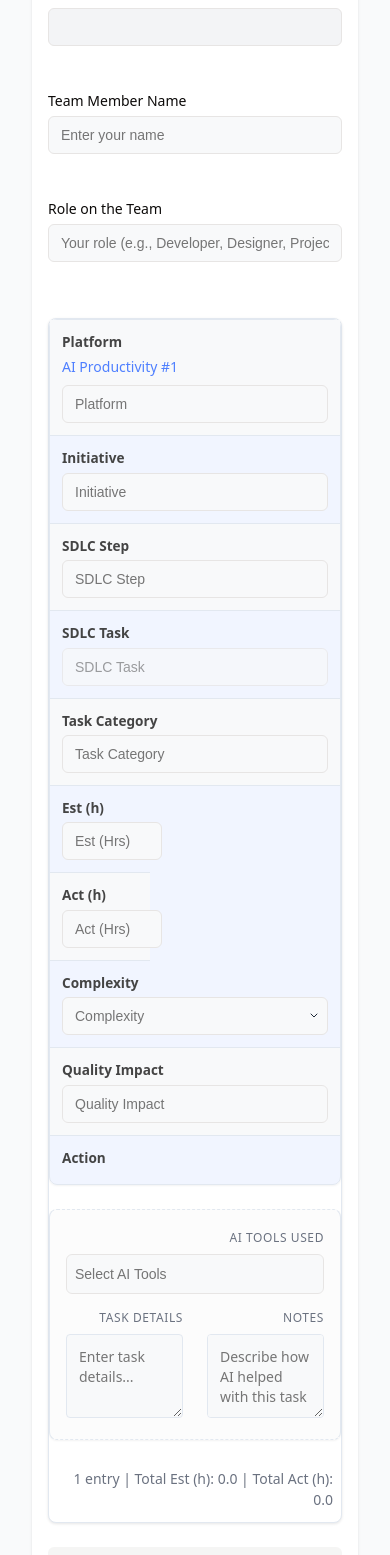
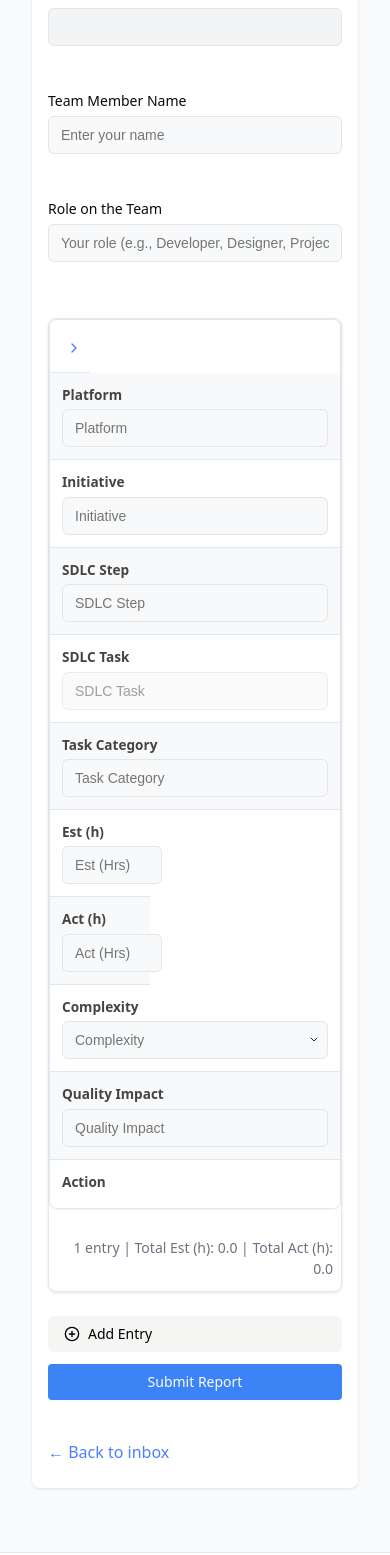
Before and after one commit to syckki/team-sync, a Next.js app: page /view/1/report in a window 390 px wide. Shown: the part 434-1989 px from the top of the page. Built offline with nearby package versions, Linux system fonts and the light colour scheme.

Commit message:
Restored to 'e3be4ca0b44e3d5d2dd88e14693b1b6581f8b3a9'
Replit-Restored-To: e3be4ca0b44e3d5d2dd88e14693b1b6581f8b3a9

```diff
--- a/components/presentational/ResponsiveTable.js
+++ b/components/presentational/ResponsiveTable.js
@@ -186,26 +186,6 @@ const ResponsiveTable = ({
   onRowToggle = null,
   customSummaryRow = null,
 }) => {
-  // State to track window width
-  const [isMobile, setIsMobile] = React.useState(false);
-
-  // Effect to check if we're on mobile/tablet viewport (≤1200px)
-  React.useEffect(() => {
-    // Handler to call on window resize
-    const handleResize = () => {
-      setIsMobile(window.innerWidth <= 1200);
-    };
-
-    // Set on initial load
-    handleResize();
-
-    // Add event listener
-    window.addEventListener("resize", handleResize);
-
-    // Remove event listener on cleanup
-    return () => window.removeEventListener("resize", handleResize);
-  }, []);
-
   // Return empty state if no data
   if (!data || data.length === 0) {
     return <EmptyState>{emptyMessage}</EmptyState>;
@@ -235,12 +215,12 @@ const ResponsiveTable = ({
             <React.Fragment key={row[keyField] || rowIndex}>
               <tr
                 className={
-                  expandableRowRender && (isMobile || expandedRows[row[keyField]])
+                  expandableRowRender && expandedRows[row[keyField]]
                     ? "expanded"
                     : ""
                 }
               >
-                {/* Expansion toggle if expandable rows are enabled - hide on mobile */}
+                {/* Expansion toggle if expandable rows are enabled */}
                 {expandableRowRender && (
                   <td
                     onClick={() => onRowToggle && onRowToggle(row[keyField])}
@@ -250,8 +230,7 @@ const ResponsiveTable = ({
                       userSelect: "none", /* Prevent text selection on click */
                       WebkitUserSelect: "none", /* For Safari */
                       MozUserSelect: "none", /* For Firefox */
-                      msUserSelect: "none", /* For IE/Edge */
-                      display: isMobile ? "none" : "table-cell" /* Hide on mobile */
+                      msUserSelect: "none" /* For IE/Edge */
                     }}
                   >
                     <div className="expand-icon">
@@ -273,27 +252,11 @@ const ResponsiveTable = ({
 
                 {columns.map((column, colIndex) => {
                   // Prepare the cell content
-                  let cellContent = renderCustomCell
+                  const cellContent = renderCustomCell
                     ? renderCustomCell(row, column.field, column)
                     : column.render
                       ? column.render(row[column.field], row)
                       : row[column.field];
-
-                  // For mobile view, add the AI Productivity # sequence to the first column
-                  if (isMobile && colIndex === 0) {
-                    cellContent = (
-                      <>
-                        <div style={{
-                          fontWeight: "500",
-                          color: "#4e7fff",
-                          marginBottom: "0.5rem"
-                        }}>
-                          AI Productivity #{rowIndex + 1}
-                        </div>
-                        {cellContent}
-                      </>
-                    );
-                  }
 
                   return (
                     <td
@@ -310,10 +273,10 @@ const ResponsiveTable = ({
                 })}
               </tr>
 
-              {/* Expandable detail row if provided and row is expanded (or on mobile) */}
-              {expandableRowRender && (isMobile || expandedRows[row[keyField]]) && (
+              {/* Expandable detail row if provided and row is expanded */}
+              {expandableRowRender && expandedRows[row[keyField]] && (
                 <tr className="detail-row">
-                  <td colSpan={isMobile ? columns.length : columns.length + 1}>
+                  <td colSpan={columns.length + 1}>
                     {expandableRowRender(row)}
                   </td>
                 </tr>
@@ -324,8 +287,8 @@ const ResponsiveTable = ({
           {/* Summary row if provided */}
           {summaryRow && (
             <tr className="summary-row">
-              {/* Add empty cell for expansion column if expandable rows are enabled (only on desktop) */}
-              {expandableRowRender && !isMobile && <td></td>}
+              {/* Add empty cell for expansion column if expandable rows are enabled */}
+              {expandableRowRender && <td></td>}
 
               {columns.map((column, colIndex) => (
                 <td
```
Also changed, not shown: attached_assets/image_1746318275237.png (deleted).
